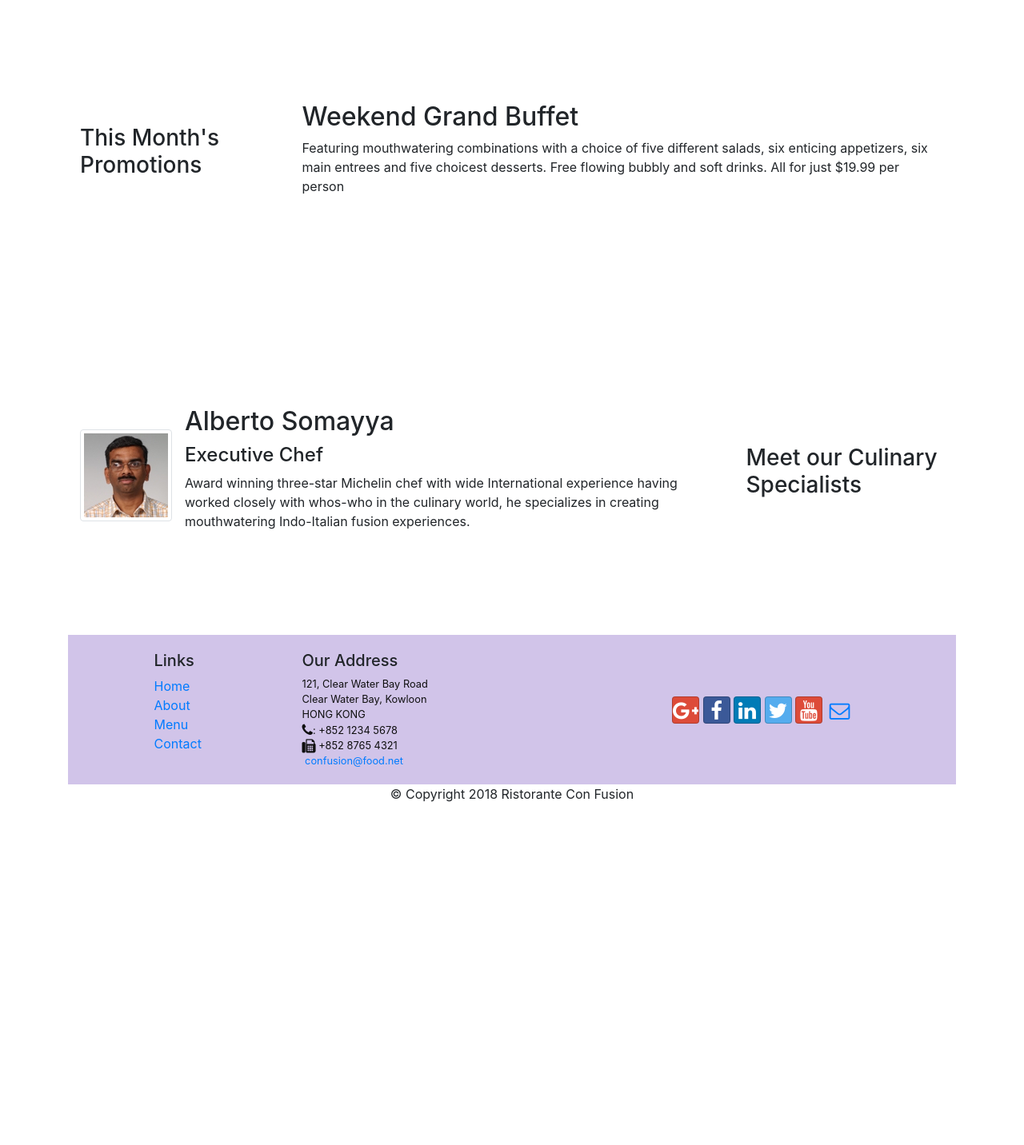
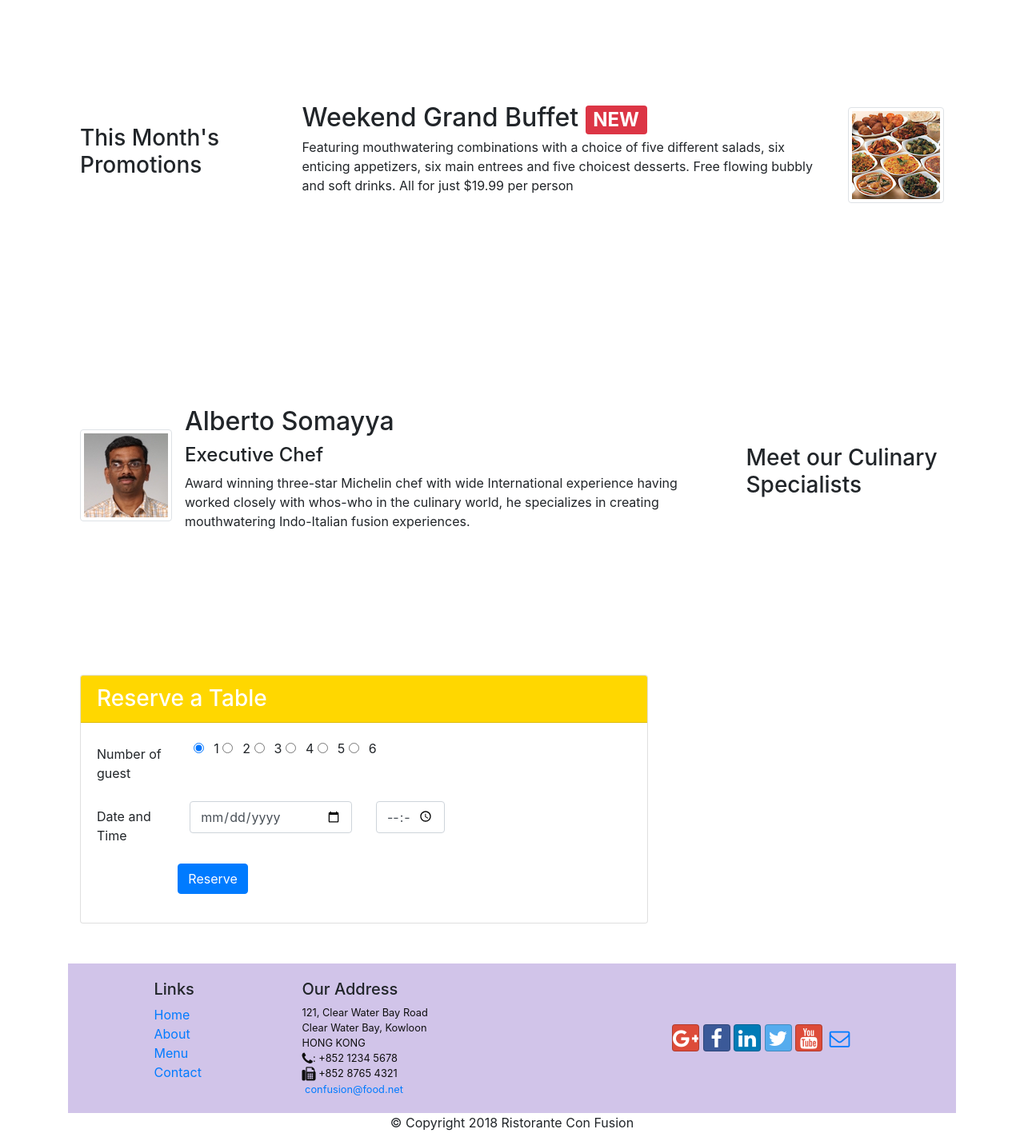
Before and after one commit to hayzed14/conFusion, a website: page index.html in a window 1280 px wide. Shown: the part 740-2172 px from the top of the page at 80% size. Before the commit the page ends 1761 px from the top, so only its background shows below. Drawn offline with nearby package versions, Linux system fonts and the light colour scheme; some icons are missing.

Commit message:
assignment update

```diff
--- a/css/style.css
+++ b/css/style.css
@@ -26,6 +26,7 @@ address{
     font-size:80%;
     margin:0px;
     color:#0f0f0f;
+
 }
 body{
     padding:50px 0px 0px 0px;
@@ -38,3 +39,10 @@ body{
 .bringdown {
     padding-top: 5px;
 }
+.bg-yellow {
+    background-color: gold;
+}
+.block-button {
+    padding: 50px;
+    margin: 10px;
+}
--- a/index.html
+++ b/index.html
@@ -19,6 +19,7 @@
     <nav class="navbar navbar-dark navbar-expand-sm fixed-top">
         <div class="container">
             <button class="navbar-toggler" type="button" data-toggle="collapse" data-target="#Navbar">
+                <span class="navbar-toggler-icon"></span>
             </button>
             <a class="navbar-brand mr-auto" href="#"><img src="img/logo.png" height="30" width="41"></a>
             <div class="collapse navbar-collapse" id="Navbar">
@@ -31,22 +32,29 @@
             </div>
         </div>
     </nav>
+
     <header class="jumbotron">
-
         <div class="container">
             <div class="row row-header">
-
                 <div class="col-12 col-sm-6">
                     <h1>Ristorante con Fusion</h1>
                     <p>We take inspiration from the World's best cuisines, and create a unique fusion experience. Our lipsmacking creations will tickle your culinary senses!</p>
                 </div>
 
-                <div class="col-12 col-sm offset-3 align-self-center">
+                <div class="col-12 offset-1 col-sm-3 offset-sm-0 align-self-center">
                     <img src="img/logo.png" class="img-fluid">
-                </div>>
+                </div>
+
+                <div class="col-12 col-sm-3 align-self-center">
+                    <a href="#C4" >
+                        <div style="padding-top: 30px; padding-bottom: 40px; padding-left: 30px;">
+                            <button type="button" class="btn btn-warning btn-sm w-75">Reserve a Table</button>
+                        </div>
+                    </a>
+                </div>
+
             </div>
         </div>
-
     </header>
 
     <div class="container">
@@ -78,8 +86,13 @@
             </div>
 
             <div class="col col-sm col-md">
-                <h2>Weekend Grand Buffet</h2>
-                <p class="d-none d-sm-block">Featuring mouthwatering combinations with a choice of five different salads, six enticing appetizers, six main entrees and five choicest desserts. Free flowing bubbly and soft drinks. All for just $19.99 per person </p>
+                <div class="media">
+                    <div class="media-body">
+                        <h2 class="mt-0 mb-1">Weekend Grand Buffet <span class="badge badge-danger">NEW</span></h2>
+                        <p class="d-none d-sm-block">Featuring mouthwatering combinations with a choice of five different salads, six enticing appetizers, six main entrees and five choicest desserts. Free flowing bubbly and soft drinks. All for just $19.99 per person </p>
+                    </div>
+                    <img class="d-flex ml-3 img-thumbnail align-self-center" src="img/buffet.png" alt="buffet">
+                </div>
             </div>
 
         </div>
@@ -105,6 +118,41 @@
                     </div>
                 </div>
             </div>
+        </div>
+        <div class="row row-content align-items-center" id="C4">
+            <div class="col-12 col-sm-8">
+                <div class="card">
+                    <h3 class="card-header bg-yellow text-white">Reserve a Table</h3>
+                    <div class="card-body">
+                        <form>
+                            <div class="form-group row">
+                                <label for="no. of guest" class="col-12 col-sm-2 col-form-label">Number of guest</label>
+                                <div class="col-12 col-sm-6 form-check">
+                                    <input type="radio" class="form-check-inline" name="numbers" value="1" checked>1
+                                    <input type="radio" class="form-check-inline" name="numbers" value="2">2
+                                    <input type="radio" class="form-check-inline" name="numbers" value="3">3
+                                    <input type="radio" class="form-check-inline" name="numbers" value="4">4
+                                    <input type="radio" class="form-check-inline" name="numbers" value="5">5
+                                    <input type="radio" class="form-check-inline" name="numbers" value="6">6
+                                </div>
+                            </div>
+                            <div class="form-group row">
+                                <label for="date and time" class="col-12 col-sm-2 col-form-label">Date and Time</label>
+                                <div class="col-12 col-sm-4">
+                                    <input type="date" class="form-control" name="Date" value="" placeholder="Date">
+                                </div>
+                                <div class="col-12 col-sm-2">
+                                    <input type="time" class="form-control" name="time" value="" placeholder="Time">
+                                </div>
+                            </div>
+                            <div class="form-group row">
+                                <button type="submit" class="btn btn-primary offset-3 offset-sm-2">Reserve</button>
+                            </div>
+                        </form>
+                    </div>
+                </div>
+            </div>
+
         </div>
     </div>
 
```
